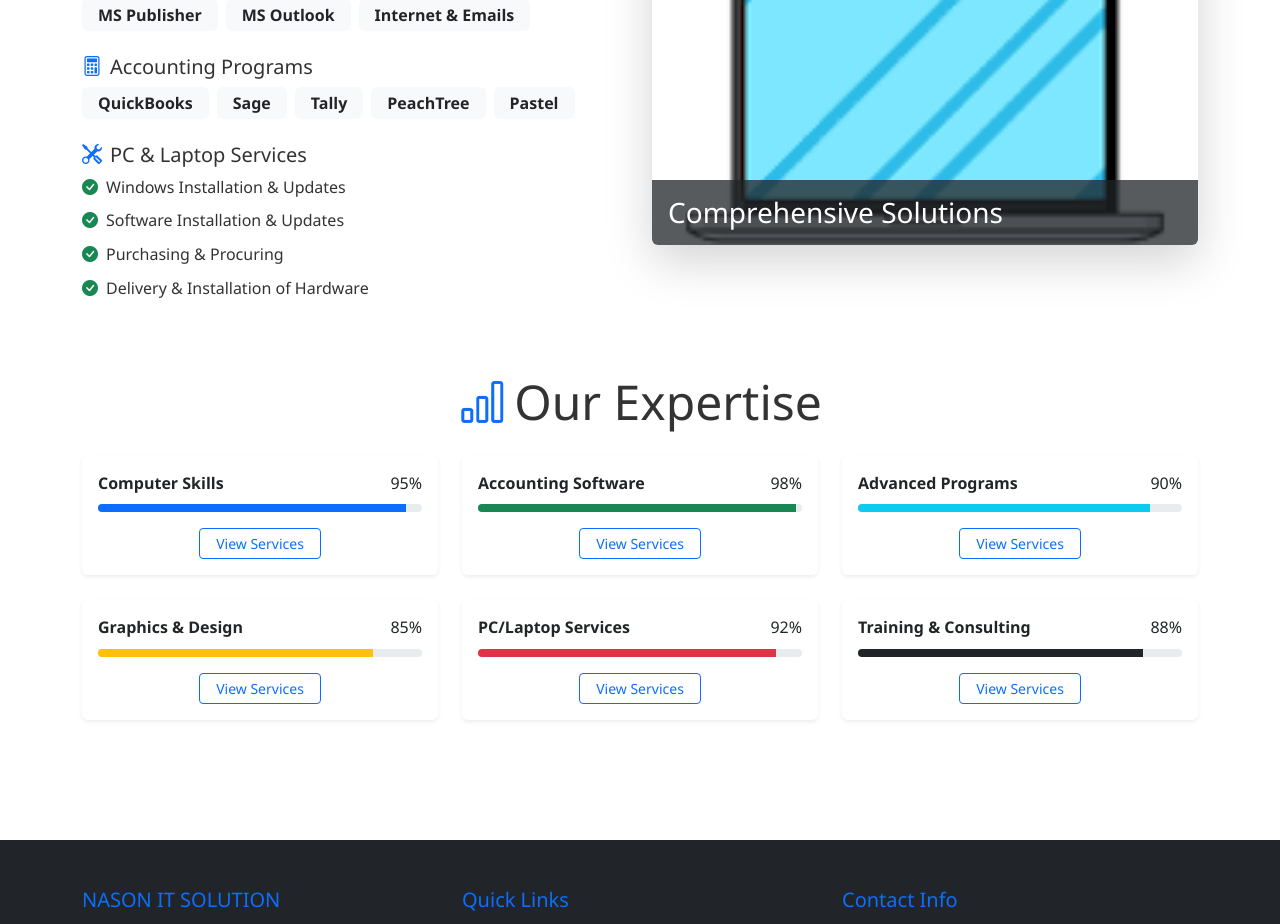
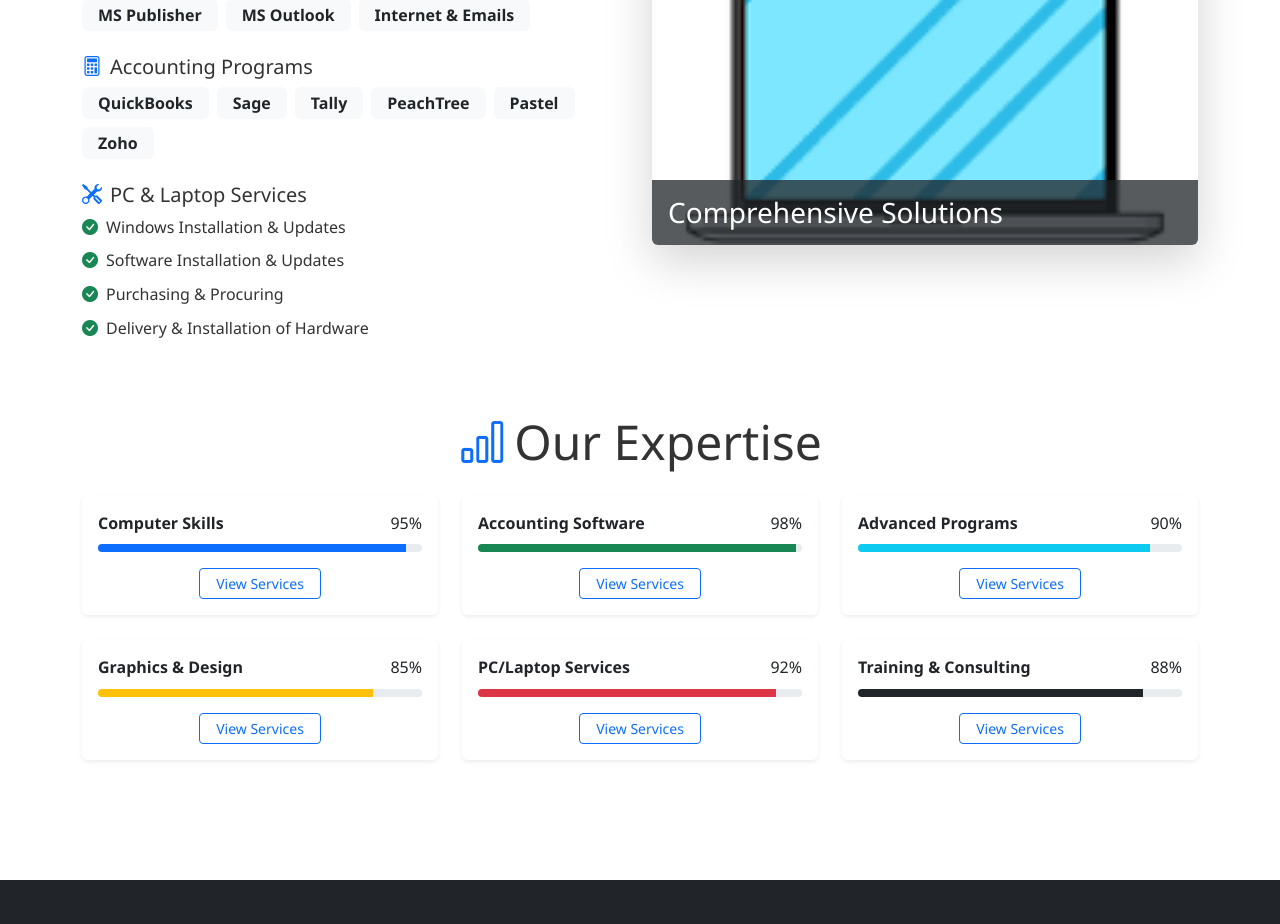
Before and after one commit to Nason12345/Portfolio, a React (Vite) app: page /about in a window 1280 px wide. Shown: the part 860-1784 px from the top of the page. Built offline with nearby package versions, Linux system fonts and the light colour scheme.

Commit message:
Update About.jsx

```diff
--- a/src/pages/About.jsx
+++ b/src/pages/About.jsx
@@ -18,7 +18,7 @@ const About = () => {
       "MS Publisher", "MS Outlook", "Internet & Emails"
     ],
     accountingPrograms: [
-      "QuickBooks", "Sage", "Tally", "PeachTree", "Pastel"
+      "QuickBooks", "Sage", "Tally", "PeachTree", "Pastel","Zoho"
     ],
     advancedPrograms: [
       "Advanced Excel", "Advanced Access"
```
